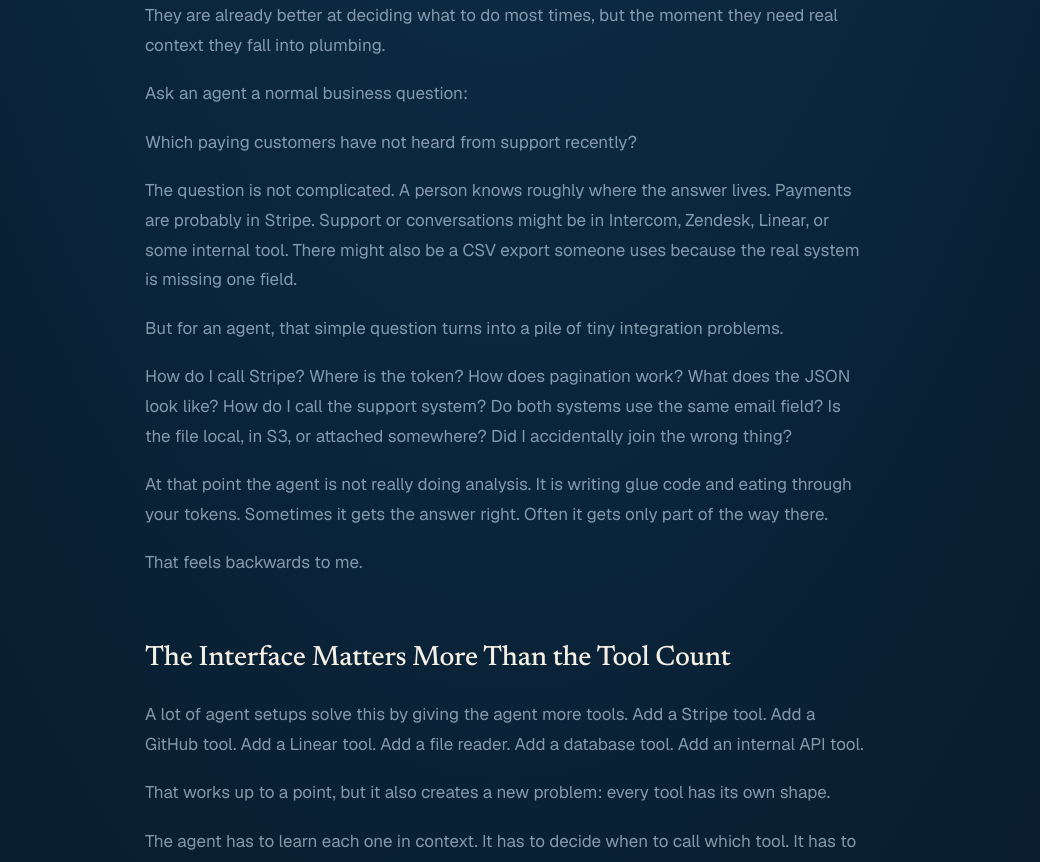
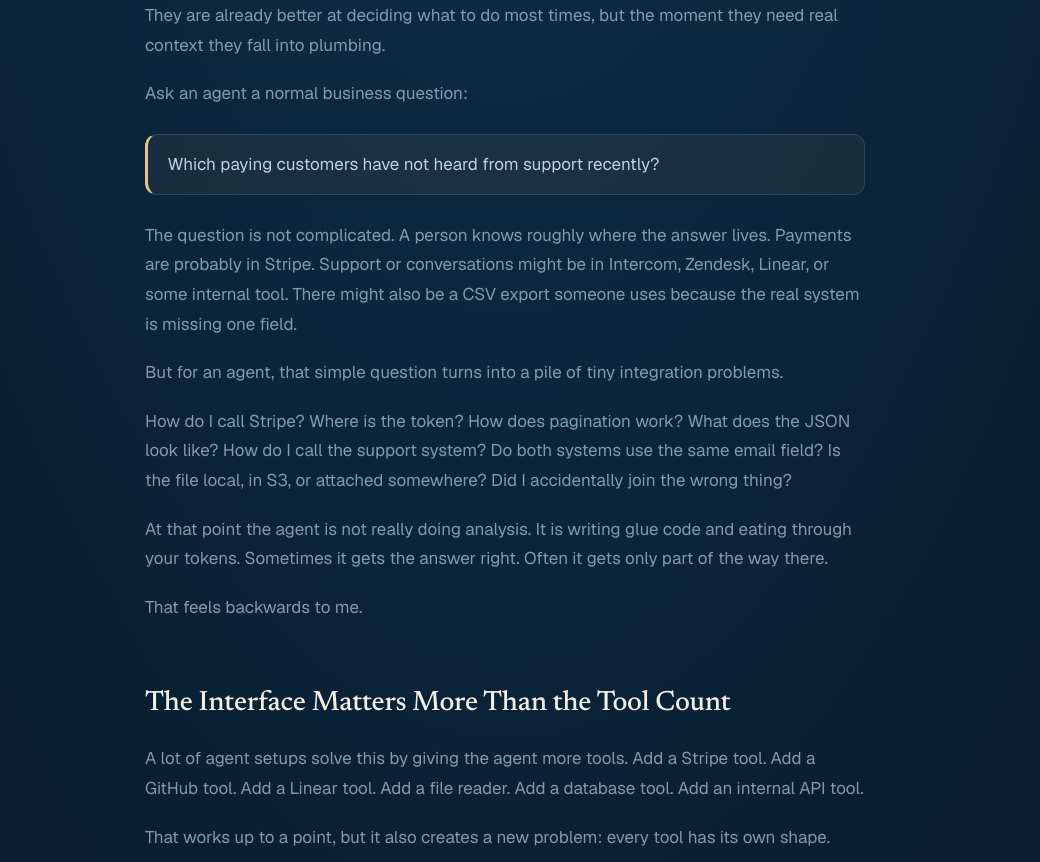
Before and after one commit to CITGuru/pawrly, a Next.js app in the folder apps/landing/: page /blog/agents-need-a-query-surface-not-more-tools in a window 1280 px wide. Shown: the part 1040-1902 px from the top of the page, without its empty margins (135-1175 px from the left). Built offline with nearby package versions, Linux system fonts and the light colour scheme.

Commit message:
chore: update blog quote rendering

```diff
--- a/apps/landing/src/app/globals.css
+++ b/apps/landing/src/app/globals.css
@@ -296,6 +296,25 @@
   font-family: var(--font-mono), ui-monospace, monospace;
 }
 .prose-pawrly pre code { background: transparent; padding: 0; color: inherit; }
+.prose-pawrly strong { color: var(--cream); font-weight: 600; }
+.prose-pawrly ul, .prose-pawrly ol { margin: 1.1em 0; padding-left: 1.3em; }
+.prose-pawrly li { margin: 0.45em 0; }
+.prose-pawrly ul li { list-style: disc; }
+.prose-pawrly ol li { list-style: decimal; }
+.prose-pawrly li::marker { color: var(--muted-2); }
+.prose-pawrly hr { border: 0; border-top: 1px solid var(--line); margin: 2em 0; }
+.prose-pawrly blockquote {
+  margin: 1.5em 0;
+  border: 1px solid var(--line);
+  border-left: 3px solid var(--gold);
+  border-radius: 12px;
+  background: rgba(231, 195, 137, 0.06);
+  padding: 0.85em 1.15em;
+  color: var(--foam);
+}
+.prose-pawrly blockquote p { margin: 0.4em 0; }
+.prose-pawrly blockquote p:first-child { margin-top: 0; }
+.prose-pawrly blockquote p:last-child { margin-bottom: 0; }
 
 /* ----------------------------------------------------------------------------
    Docs prose — rendered markdown under /docs (shiki code, callouts, tables)
```
